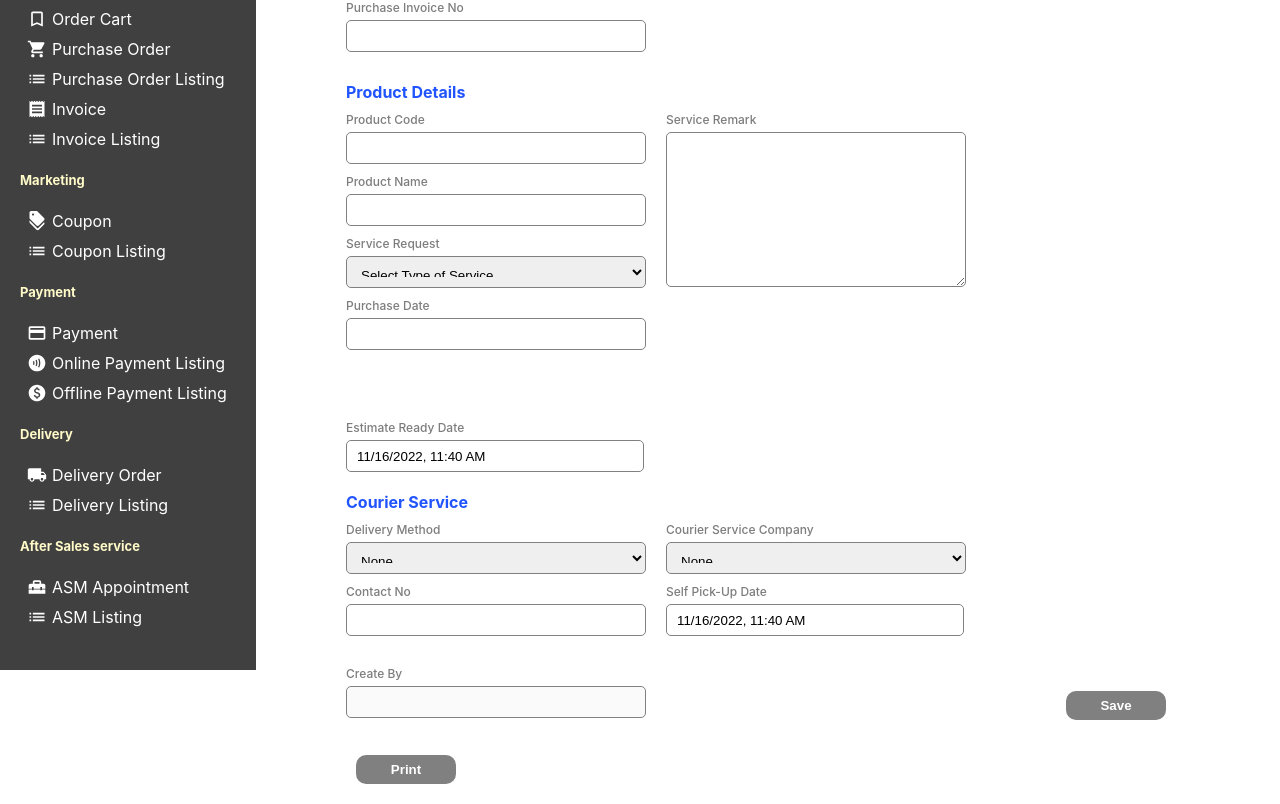
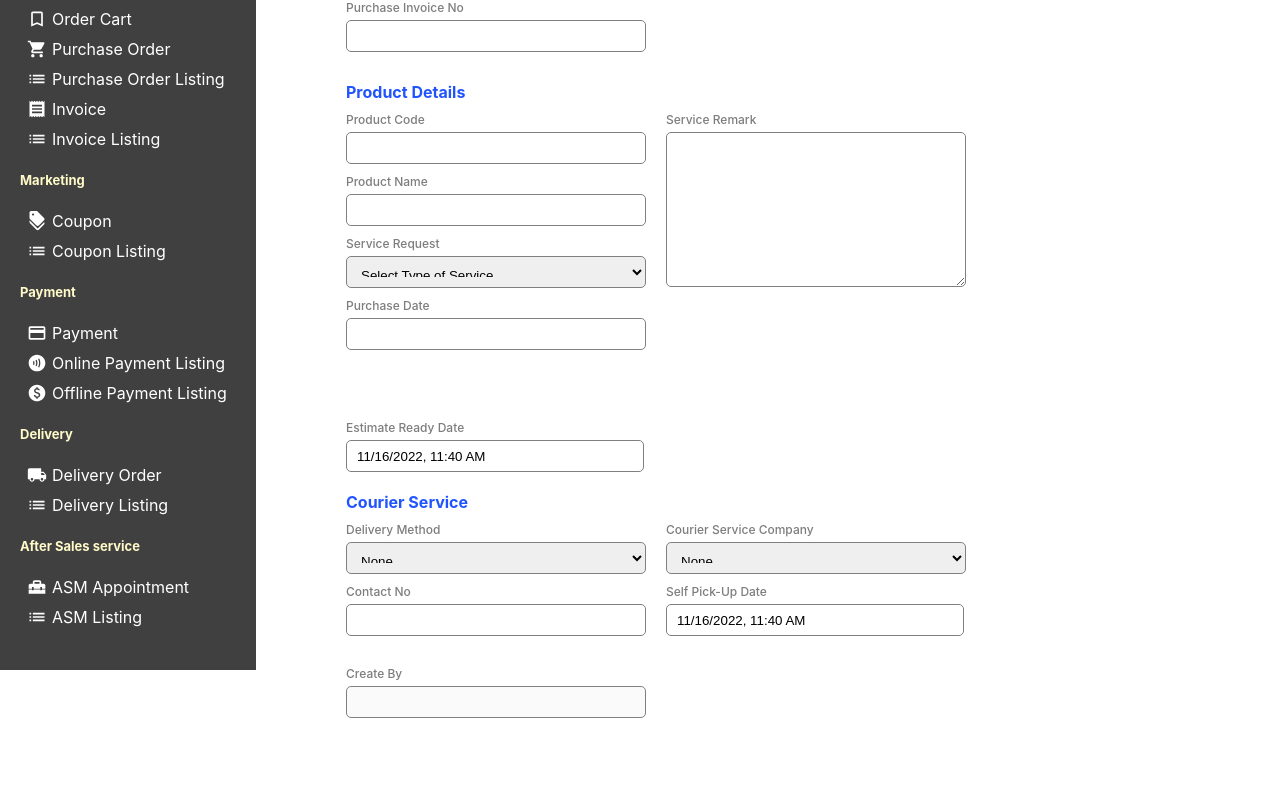
Before and after one commit to NVLDI/ddlabgrown_Old, a React (Create React App) app: page /aftersalesservice in a window 1280 px wide. Shown: the part 417-1221 px from the top of the page. After the commit the page ends 1155 px from the top, so only its background shows below. Built offline with nearby package versions, Linux system fonts and the light colour scheme.

Commit message:
Button removed

```diff
--- a/src/Pages/AdminDashboard/Submenus/AfterSalesService/AfterSalesService.jsx
+++ b/src/Pages/AdminDashboard/Submenus/AfterSalesService/AfterSalesService.jsx
@@ -121,8 +121,6 @@ export default function AfterSalesService(){
                                 <label>Create By</label>
                                 <input type="text" placeholder="" disabled/>
                     </div>
-                    <button className="AfterSalesServiceCreateButton" >Save</button>
-                    <button className="AfterSalesServiceClearButton">Print</button>
                         </form>
                         </div>
             </div>
--- a/src/Pages/AdminDashboard/Submenus/Delivery/Delivery.jsx
+++ b/src/Pages/AdminDashboard/Submenus/Delivery/Delivery.jsx
@@ -162,8 +162,7 @@ export default function Delivery(){
                                 <label>Create By</label>
                                 <input type="text" placeholder="" disabled/>
                     </div>
-                    <button className="deliveryCreateButton" >Save</button>
-                        <button className="deliveryClearButton">Print</button>
+
                         </form>
                         </div>
             </div>
--- a/src/Pages/AdminDashboard/Submenus/Distributor/AddDistributor.jsx
+++ b/src/Pages/AdminDashboard/Submenus/Distributor/AddDistributor.jsx
@@ -219,8 +219,7 @@ export default function Distributor(){
                         <div className="newDistributorItem">
 
                         </div>
-                        <button className="distributorCreateButton" onClick={navigateDistributor}>Save</button>
-                        <button className="distributorClearButton">Cancel</button>
+
                         </form>
                         </div>
 
--- a/src/Pages/AdminDashboard/Submenus/Marketing/CreateCoupon.jsx
+++ b/src/Pages/AdminDashboard/Submenus/Marketing/CreateCoupon.jsx
@@ -68,8 +68,7 @@ export default function CreateCoupon(){
                                 <label>Create By</label>
                                 <input type="text" placeholder="" disabled/>
                     </div>
-                    <button className="CouponCreateButton" >Save</button>
-                        <button className="CouponClearButton">Print</button>
+
                         </form>
                         </div>
             </div>
--- a/src/Pages/AdminDashboard/Submenus/Payment/Payment.jsx
+++ b/src/Pages/AdminDashboard/Submenus/Payment/Payment.jsx
@@ -86,8 +86,6 @@ export default function Payment(){
                         <label className="namedefine">Shift Code</label>
                         <input type="text" placeholder=""/>
                         </div>
-                        <button className="PaymentCreateButton">Save</button>
-                        <button className="PaymentClearButton">Print</button>
                         </form>
                     </div>
             </div>
--- a/src/Pages/AdminDashboard/Submenus/Product/Product.jsx
+++ b/src/Pages/AdminDashboard/Submenus/Product/Product.jsx
@@ -110,8 +110,6 @@ export default function Product(){
                     <option value="5">RM</option>
                     </select>
                     </div>
-                    <button className="CreateButton" onClick={navigateDistributor}>Save</button>
-                    <button className="ClearButton">Cancel</button>
                     </form>
             </div>
             </div>
--- a/src/Pages/AdminDashboard/Submenus/Sales/Invoice/CreateInvoice.jsx
+++ b/src/Pages/AdminDashboard/Submenus/Sales/Invoice/CreateInvoice.jsx
@@ -51,8 +51,6 @@ const columns = [
 ];
 
 const rows = [
-  { id: '',ProductCode: '', ProductDes: '', Qty: '', Price: ''},
-
 ];
 export default function CreateInvoice() {
   let ts = Date.now();
--- a/src/Pages/AdminDashboard/Submenus/Sales/PurchaseOrder/PurchaseOrder.jsx
+++ b/src/Pages/AdminDashboard/Submenus/Sales/PurchaseOrder/PurchaseOrder.jsx
@@ -35,7 +35,7 @@ const columns = [
 ];
 
 const rows = [
-  { id: '',ProductCode: '', ProductDes: '', Qty: '', Price: ''},
+
 
 ];
 export default function PurchaseOrder() {
```
